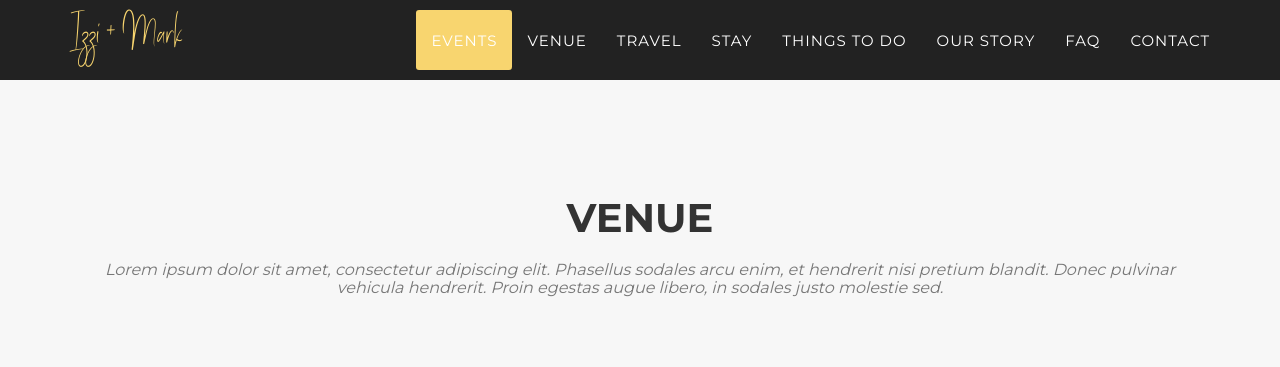
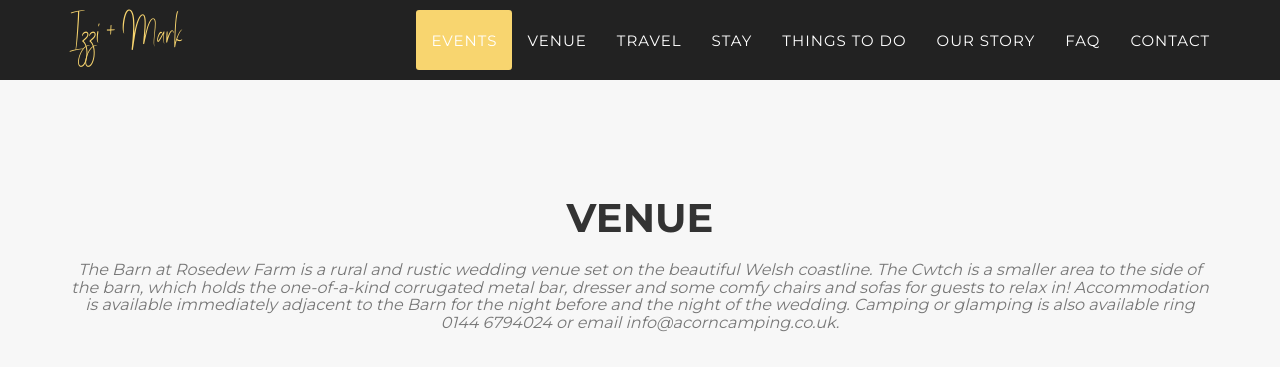
Before and after one commit to horlixuk/monstersofwedrock, a Jekyll site: the page built from index.html, in a window 1280 px wide and 900 px high, scrolled down 3766 px, cut to the strip 0-367 px from the top of the window. Built offline with Jekyll 4.4.1, drawn with Linux system fonts in a browser that asks for light colours; some web fonts are replaced; some of the changed text lies outside the part shown.

Commit message:
venue page updates and correction of events left-right ordering

```diff
--- a/_includes/en_data/events.html
+++ b/_includes/en_data/events.html
@@ -16,8 +16,8 @@
                         <div class="timeline-panel">
                             <div class="timeline-heading">
                                 <h4>Ceremony</h4>
-                                <h4 class="subheading">13:30, 19th Nov 2022</h4>
-                                <h6>Rosedew Farm</h6>
+                                <h4 class="subheading">13:30</h4>
+                                <h6>Main Barn, Rosedew Farm</h6>
                             </div>
                             <div class="timeline-body">
                                 <p class="text-muted">The formal bit with vows</p>
@@ -31,7 +31,7 @@
                         <div class="timeline-panel">
                             <div class="timeline-heading">
                                 <h4>Bridal photographs</h4>
-                                <h4 class="subheading">14:30, 19th Nov 2022</h4>
+                                <h4 class="subheading">14:30</h4>
                                 <h6>The beach at Llantwit Major!</h6>
                             </div>
                             <div class="timeline-body">
@@ -46,8 +46,8 @@
                         <div class="timeline-panel">
                             <div class="timeline-heading">
                                 <h4>Cocktails</h4>
-                                <h4 class="subheading">15:00, 19th Nov 2022</h4>
-                                <h6>Rosedew Farm</h6>
+                                <h4 class="subheading">15:00</h4>
+                                <h6>Bar to the side of the main barn, Rosedew Farm</h6>
                             </div>
                             <div class="timeline-body">
                                 <p class="text-muted">Free cocktails for everyone!</p>
@@ -55,7 +55,7 @@
                         </div>
                     </li>
                     <li>
-                        <div class="timeline-image">
+                        <div class="timeline-inverted">
                             <img class="img-circle img-responsive" src="/wedding-template/img/events/3.png" alt="">
                         </div>
                         <div class="timeline-panel">
@@ -80,17 +80,17 @@
                                 <h6>Rosedew Farm</h6>
                             </div>
                             <div class="timeline-body">
-                                <p class="text-muted">Veggie food for everyone!</p>
+                                <p class="text-muted">Veggie food for everyone</p>
                             </div>
                         </div>
                     </li>
                     <li>
-                        <div class="timeline-image">
+                        <div class="timeline-inverted">
                             <img class="img-circle img-responsive" src="/wedding-template/img/events/3.png" alt="">
                         </div>
                         <div class="timeline-panel">
                             <div class="timeline-heading">
-                                <h4>Speeches and desert</h4>
+                                <h4>Speeches and dessert</h4>
                                 <h4 class="subheading">19:00, 19th Nov 2022</h4>
                                 <h6>Rosedew Farm</h6>
                             </div>
@@ -115,7 +115,7 @@
                         </div>
                     </li>
                     <li>
-                        <div class="timeline-image">
+                        <div class="timeline-inverted">
                             <img class="img-circle img-responsive" src="/wedding-template/img/events/3.png" alt="">
                         </div>
                         <div class="timeline-panel">
@@ -145,7 +145,7 @@
                         </div>
                     </li>
                     <li>
-                        <div class="timeline-image">
+                        <div class="timeline-inverted">
                             <img class="img-circle img-responsive" src="/wedding-template/img/events/3.png" alt="">
                         </div>
                         <div class="timeline-panel">
--- a/_includes/en_data/venue.html
+++ b/_includes/en_data/venue.html
@@ -4,7 +4,7 @@
         <div class="row">
             <div class="col-lg-12 text-center">
                 <h2 class="section-heading">Venue</h2>
-                <h3 class="section-subheading text-muted">Lorem ipsum dolor sit amet, consectetur adipiscing elit. Phasellus sodales arcu enim, et hendrerit nisi pretium blandit. Donec pulvinar vehicula hendrerit. Proin egestas augue libero, in sodales justo molestie sed.</h3>
+                <h3 class="section-subheading text-muted">The Barn at Rosedew Farm is a rural and rustic wedding venue set on the beautiful Welsh coastline. The Cwtch is a smaller area to the side of the barn, which holds the one-of-a-kind corrugated metal bar, dresser and some comfy chairs and sofas for guests to relax in! Accommodation is available immediately adjacent to the Barn for the night before and the night of the wedding. Camping or glamping is also available ring 0144 6794024 or email info@acorncamping.co.uk.</h3>
             </div>
         </div>
         <style>
```
